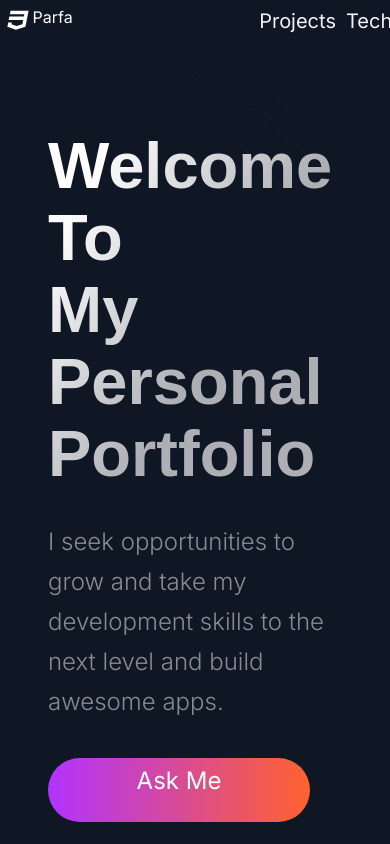
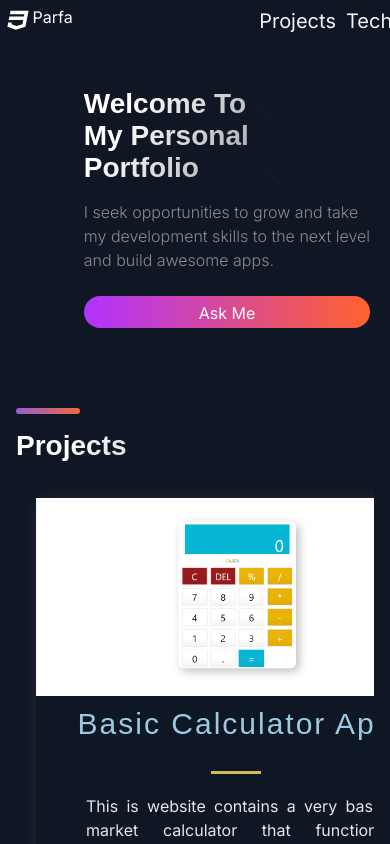
Before and after one commit to Longsparfa/my-portFolio, a Next.js app: page / in a window 390 px wide. Shown: the top 844 px of the page. Built offline with nearby package versions, Linux system fonts and the light colour scheme.

Commit message:
worked on responsiveness

```diff
--- a/app/components/Header.jsx
+++ b/app/components/Header.jsx
@@ -27,13 +27,13 @@
             <Link href="#tech" className='text-[2rem] leading-[32px] transition bg-[rgba(255, 255, 255, 0.75)] 0.4s ease mr-4 hover:text-white'>
                Technologies
             </Link>
-            <Link href="#about" className='text-[2rem] leading-[32px] transition bg-[rgba(255, 255, 255, 0.75)] 0.4s ease hover:text-white'>
+            <Link href="#about" className='text-[2rem] leading-[32px] transition bg-[rgba(255, 255, 255, 0.75)] 0.4s ease mr-4 hover:text-white'>
               About
             </Link>
 
         </div>
 
-        <div className='hidden sm:flex col-start-2 row-start-1 '>
+        <div className='sm:hidden flex col-start-2 row-start-1 '>
           <Link href="https://github.com/Longsparfa" className='transition 0.3s ease text-white rounded-[50px] p-[8px] hover:bg-[#212d45] cursor-pointer'>
              <AiFillGithub size="3rem" />
           </Link>
--- a/tailwind.config.js
+++ b/tailwind.config.js
@@ -19,12 +19,20 @@
         main: "Space Grotesk, sans-serif"
       },
     },
-    breakpoints: {
-      sm: 'screen and (max-width: 640px)',
-      md: 'screen and (max-width: 768px)',
-      lg: 'screen and (max-width: 1024px)',
-      xl: 'screen and (max-width: 1280px)'
+
+    screens: {
+      'xl': {'max': '1280px'},
+      'lg': {'max': '1024px'},
+      'md': {'max': '768px'},
+      'sm': {'max': '640px'},
     }
+
+    // breakpoints: {
+    //   sm: 'screen and (max-width: 640px)',
+    //   md: 'screen and (max-width: 768px)',
+    //   lg: 'screen and (max-width: 1024px)',
+    //   xl: 'screen and (max-width: 1280px)'
+    // }
   },
   plugins: [],
 }
```
